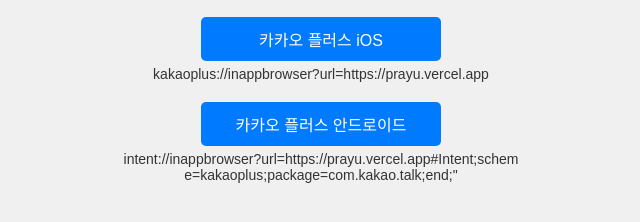
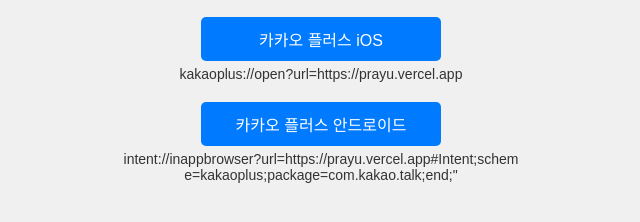
Before and after one commit to TeamVisioneer/Test-Ci, a website: page index.html in a window 1280 px wide. Shown: the part 434-656 px from the top of the page, 319-959 px from the left. Drawn offline with Linux system fonts and the light colour scheme.

Commit message:
test: kakaoplus-open

```diff
--- a/index.html
+++ b/index.html
@@ -78,13 +78,11 @@
       </div>
       <!-- Add this line to show the link text below the button -->
       <div class="button-component">
-        <a
-          href="kakaoplus://inappbrowser?url=https://prayu.vercel.app"
-          class="btn"
+        <a href="kakaoplus://open?url=https://prayu.vercel.app" class="btn"
           >카카오 플러스 iOS
         </a>
         <div class="link-text">
-          kakaoplus://inappbrowser?url=https://prayu.vercel.app
+          kakaoplus://open?url=https://prayu.vercel.app
         </div>
       </div>
       <div class="button-component">
```
